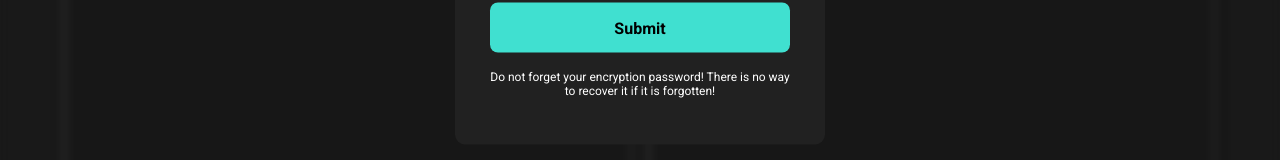
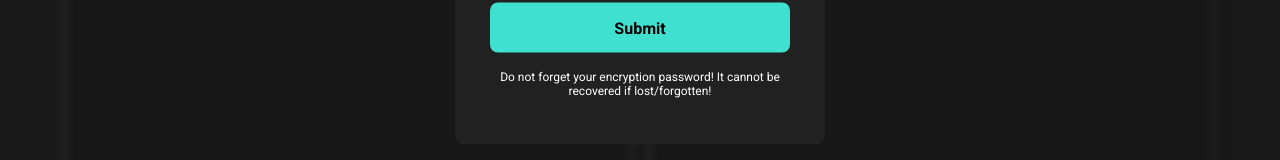
Before and after one commit to nronzel/markdown-editor, a React (Vite) app: page /editor in a window 1280 px wide. Shown: the part 402-562 px from the top of the page. Built offline with nearby package versions, Linux system fonts and the light colour scheme; no server answers; the database is empty; sample sign-in values are in the browser's storage.

Commit message:
change: supporting text

```diff
--- a/src/components/EncryptionModal.jsx
+++ b/src/components/EncryptionModal.jsx
@@ -89,8 +89,8 @@ const EncryptionModal = () => {
               Submit
             </button>
             <p className="small">
-              Do not forget your encryption password! There is no way to recover
-              it if it is forgotten!
+              Do not forget your encryption password! It cannot be recovered if
+              lost/forgotten!
             </p>
           </div>
         </div>
```
